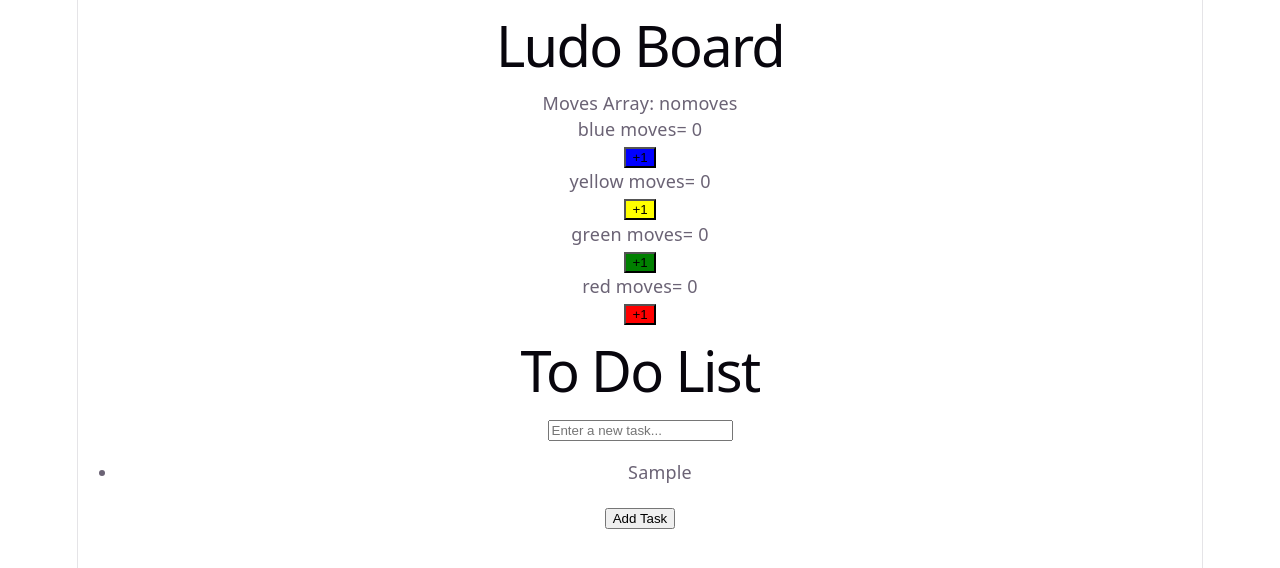
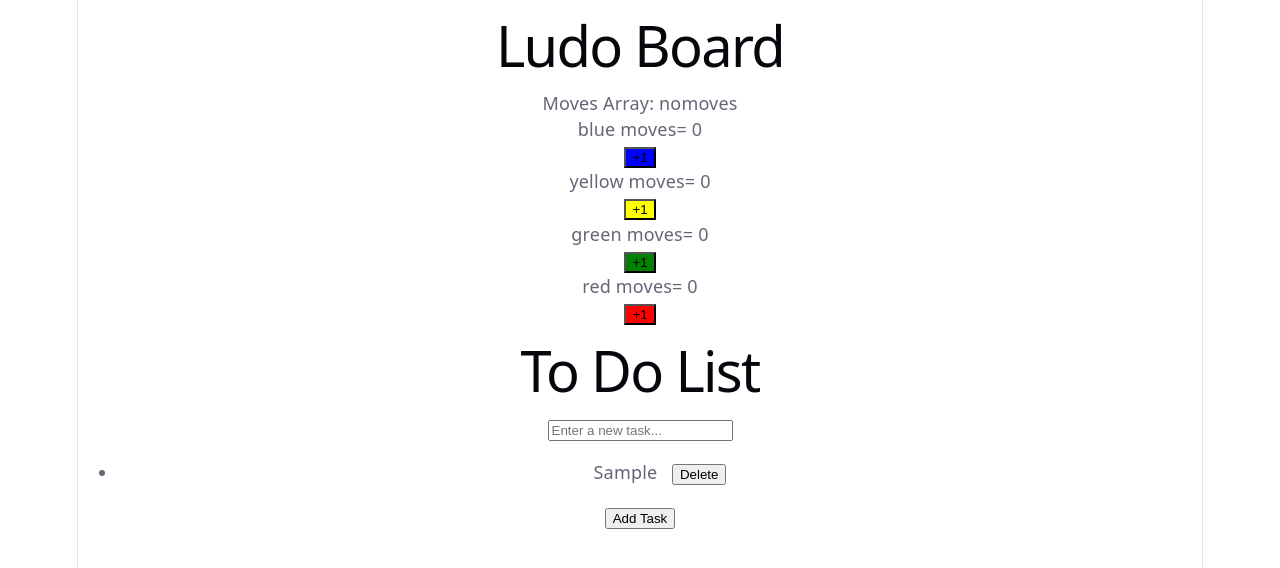
Before and after one commit to Harshit-Webworld1515/react-foundation, a React (Vite) app in the folder REACT-STATE-CLASS2/: page / in a window 1280 px wide. Both pictures are taken after typing "Sample" into the empty fields and a click on the button "Add Task". Shown: the top 568 px of the page. Built offline with nearby package versions, Linux system fonts and the light colour scheme.

Commit message:
adding delete feature in ToDo app with help of filter

```diff
--- a/REACT-STATE-CLASS2/src/ToDoList.jsx
+++ b/REACT-STATE-CLASS2/src/ToDoList.jsx
@@ -9,13 +9,22 @@ export default function ToDoList() {
         setTasks((prevTasks) => ([...prevTasks, inputValue]));
         setInputValue('');
     }
+    //(_, i)likh diya.Matlab _  = item of array (ignore kar do) i = index Ye underscore sirf convention hai. Iska koi special meaning JavaScript me nahi hai.
+    const deleteTask = (index) => {
+        setTasks((prevTasks) => prevTasks.filter((_, i) => i !== index));
+    };
     return (
         <div>
             <h1>To Do List</h1>
             <input type="text" value={inputValue} onChange={addTask} placeholder="Enter a new task..." />
             <ul>
                 {tasks.map((task, index) => (
-                    <li key={index}>{task}</li>
+                    <li key={index}><span>{task}</span>
+                        &nbsp; &nbsp;
+                        <button key={index} onClick={() => deleteTask(index)}>
+                            Delete
+                        </button>
+                    </li>
                 ))}
             </ul>
             <button onClick={newTask}>
```
